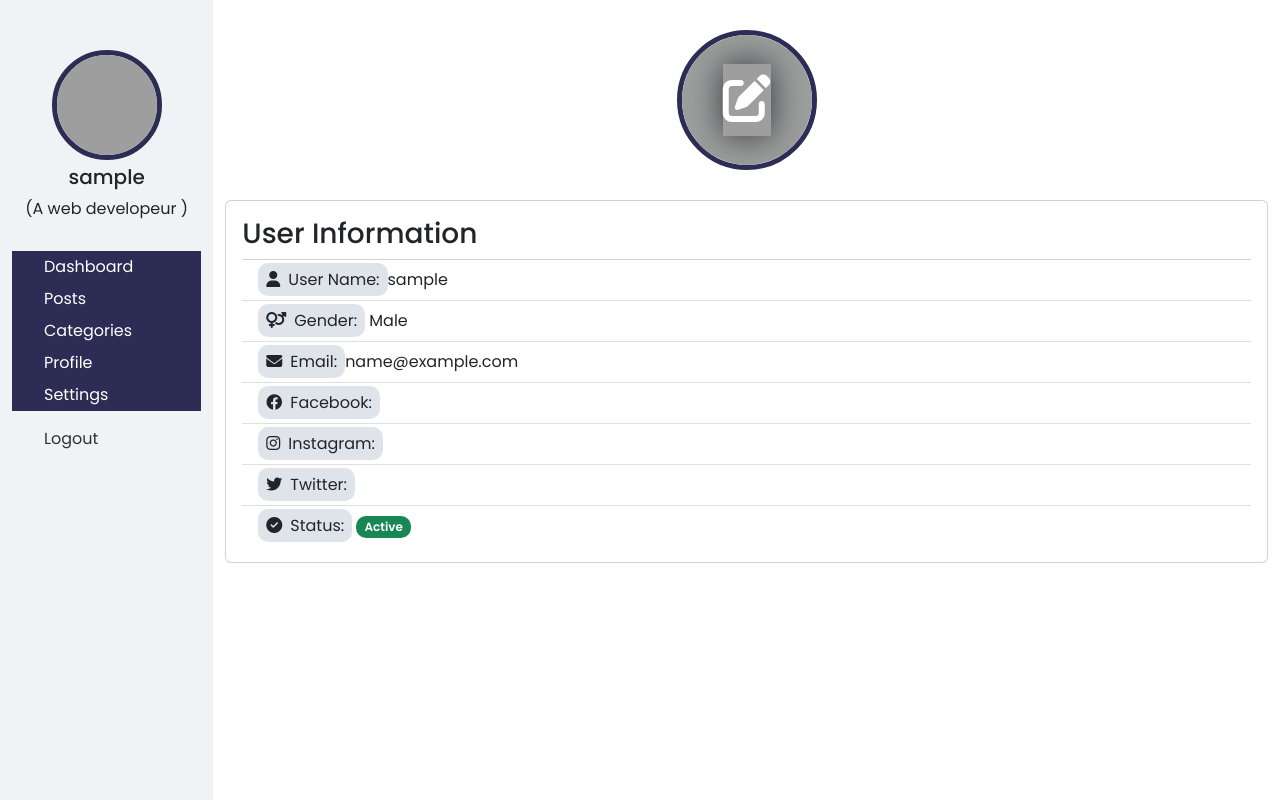
After one commit to safiabdulhadi/news_website_proj, a PHP site: page /news_website_proj/user/profile.php in a window 1280 px wide. The commit adds this page. Run offline with PHP 8.4, Linux system fonts and the light colour scheme; the visitor is signed in with stand-in values (Sample User, id 1); grey boxes are pictures that could not be loaded.

Commit message:
for add and edit

```diff
--- a/assets/css/style.css
+++ b/assets/css/style.css
@@ -492,8 +492,39 @@ border-radius: 10px;
 color: white;
 }
 
+/* FOR PROFILE I MEAN THE USER */
 
+.user-thumb .user-img{
+width: 140px;
+height: 140px;
+border-radius: 50%;
+border: 5px solid var(--blue);
+overflow: hidden;
+margin: 30px auto;
+position: relative;
 
+}
+.user-thumb .user-img img {
+  width: 100%;
+  height: 140px;
+  object-fit: cover;
+  object-position: top;
+}
+
+.user-thumb .user-img a{
+  position: absolute;
+  top:50% ;
+  left: 50%;
+  transform: translate(-50% , -50%);
+  font-size: 3em;
+  color: var(--gray-100);
+  box-shadow: 0 0 35px var(--black);
+}
+.user-info li span{
+background-color: var(--gray);
+padding: 5px 8px;
+border-radius: 10px;
+}
 
 
 
--- a/user/categories.php
+++ b/user/categories.php
@@ -36,8 +36,8 @@
                                         <td><?php echo $cat_row['id'];?></td>
                                         <td><?php echo $cat_row['name'];?></td>
                                         <td>
-                                            <a href="delete-category.php?id = <?php echo $cat_row['id'];?>" class="btn btin-sm btn-danger"><i class="fa-solid fa-trash"></i></a>
-                                            <a href="edit-category.php?id = <?php echo $cat_row['id'];?>" class="btn btin-sm btn-warning"><i class="fa-sharp fa-solid fa-pen-to-square"></i></a>
+                                            <a href="delete-category.php?id=<?php echo $cat_row['id'];?>" class="btn btin-sm btn-danger"><i class="fa-solid fa-trash"></i></a>
+                                            <a href="edit-category.php?id=<?php echo $cat_row['id'];?>" class="btn btin-sm btn-warning"><i class="fa-sharp fa-solid fa-pen-to-square"></i></a>
                                         </td>
                                     </tr>
 
--- /dev/null
+++ b/user/profile.php
@@ -0,0 +1,51 @@
+<?php include_once("common/header.php"); ?>
+<?php
+// the Session start already link on common header
+$sql = "SELECT * FROM users WHERE id = {$_SESSION['user_id']}";
+$result = mysqli_query($conn, $sql);
+
+$row = mysqli_fetch_assoc($result);
+
+if($row['status'] == 1){
+    $status = "Active";
+}else{
+    $status = "Inactive";
+}
+?>
+
+<div class="row">
+    <div class="col">
+        <div class="user-thumb">
+            <div class="user-img">
+                <img src="../assets/images/<?php echo $row['picture'];?>" alt="">
+                <a href="edit-profile.php"><i class="fa-solid fa-pen-to-square"></i></a>
+            </div>
+        </div>
+    </div>
+</div>
+
+
+<div class="row">
+    <div class="col">
+        <div class="card p-3 user-info">
+            <h3>User Information</h3>
+            <ul class="list-group list-group-flush">
+                <li class="list-group-item"><span><i class="fa-solid fa-user me-2"></i>User Name:</span><?php echo $row['user_name'];?></li>
+                <li class="list-group-item"><span><i class="fa-solid fa-venus-mars me-2"></i>Gender:</span> <?php echo $row['gender'];?></li>
+                <li class="list-group-item"><span><i class="fa-solid fa-envelope me-2"></i>Email:</span><?php echo $row['email'];?></li>
+                <li class="list-group-item"><span><i class="fa-brands fa-facebook me-2"></i>Facebook:</span><?php echo $row['fb'];?></li>
+                <li class="list-group-item"><span><i class="fa-brands fa-instagram me-2"></i>Instagram:</span><?php echo $row['instagram'];?></li>
+                <li class="list-group-item"><span><i class="fa-brands fa-twitter me-2"></i>Twitter:</span><?php echo $row['twitter'];?></li>
+                <li class="list-group-item"><span><i class="fa-sharp fa-solid fa-circle-check me-2"></i>Status:</span> <span class="badge bg-success"><?php echo $status?></span> </li>
+            </ul>
+        </div>
+    </div>
+</div>
+
+
+
+
+
+
+
+<?php include_once("common/footer.php"); ?>
```
Also changed, not shown: user/add-category.php (+8 -9 lines), user/delete-category.php (+9 -0 lines), user/edit-category.php (+28 -3 lines), user/edit-profile.php (added, +44 -0 lines), assets/images/1672664478.jpg (added).
